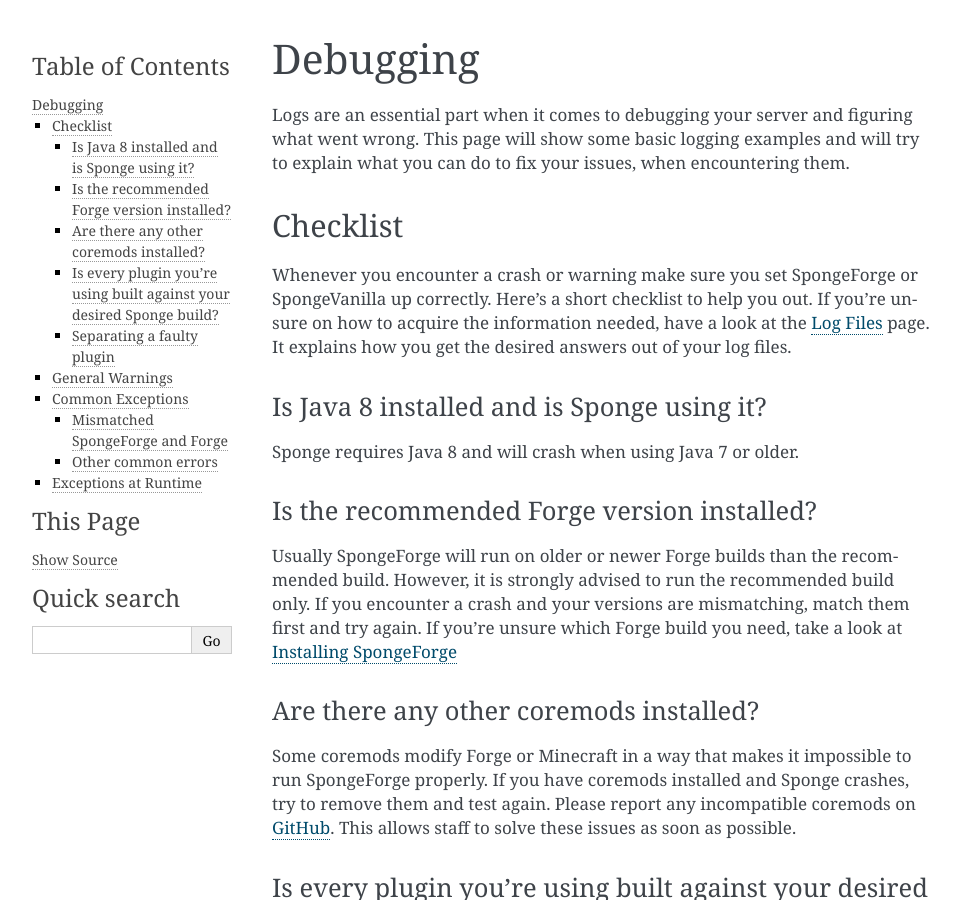
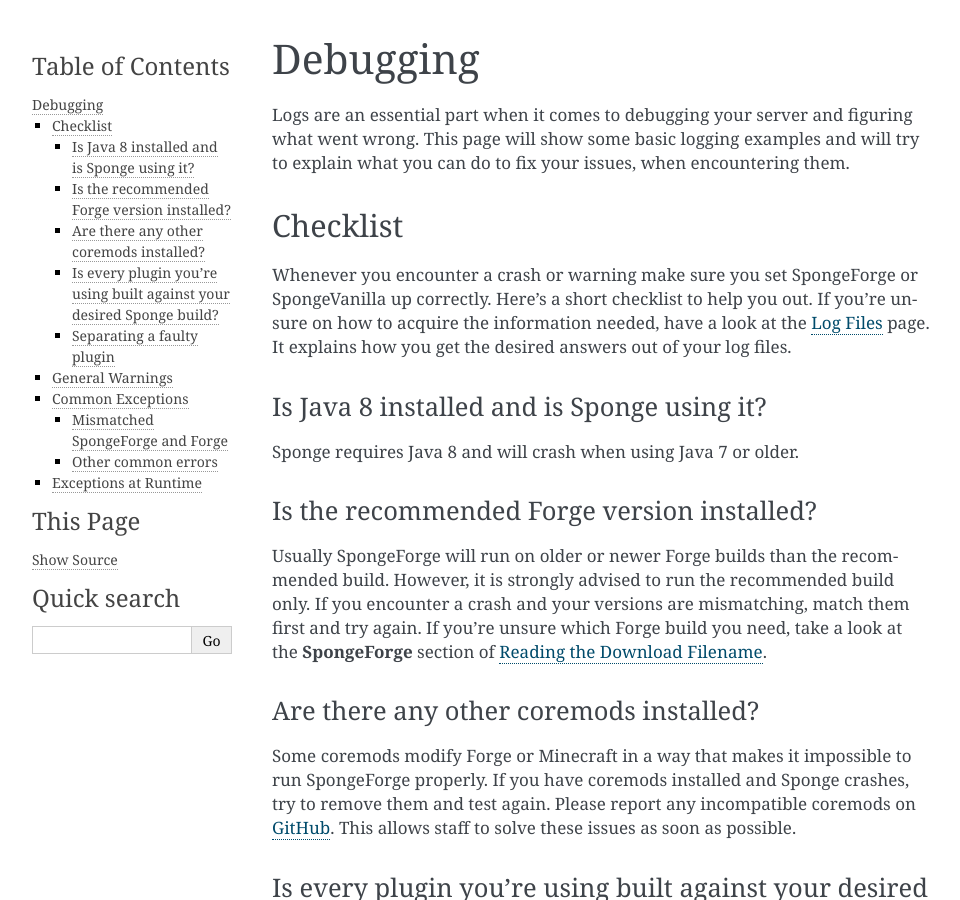
Before and after one commit to SpongePowered/SpongeDocs, a Sphinx documentation site: the page built from source/server/spongineer/debugging.rst, in a window 1280 px wide and 900 px high. Shown: the whole window, without its empty margins (148-1108 px from the left). Built offline with Sphinx 7.4.7, drawn with Linux system fonts in a browser that asks for light colours; pages that are not in the unit, such as notebooks, are missing from menus; some of the changed text lies outside the part shown.

```diff
--- a/source/server/getting-started/implementations/spongevanilla.rst
+++ b/source/server/getting-started/implementations/spongevanilla.rst
@@ -17,7 +17,8 @@ do not want to run a Forge server. Originally started as an independent project
 Download
 ========
 
-Grab your copy of `SpongeVanilla here <https://www.spongepowered.org/downloads>`_.
+Review our :doc:`/versions/versioning` and grab your copy of `SpongeVanilla here
+<https://www.spongepowered.org/downloads>`_.
 
 Installing SpongeVanilla
 ========================
--- a/source/server/spongineer/debugging.rst
+++ b/source/server/spongineer/debugging.rst
@@ -23,7 +23,7 @@ Is the recommended Forge version installed?
 Usually SpongeForge will run on older or newer Forge builds than the recommended build.
 However, it is strongly advised to run the recommended build only.
 If you encounter a crash and your versions are mismatching, match them first and try again.
-If you're unsure which Forge build you need, take a look at :doc:`/server/getting-started/implementations/spongeforge`
+If you're unsure which Forge build you need, take a look at the **SpongeForge** section of :doc:`../../versions/filenames`.
 
 Are there any other coremods installed?
 ~~~~~~~~~~~~~~~~~~~~~~~~~~~~~~~~~~~~~~~
@@ -95,7 +95,7 @@ Mismatched SpongeForge and Forge
 
 This is a common crash when you try to run SpongeForge on the wrong Forge build. Note that the target/Mixin can vary.
 Always match Forge against SpongeForge! If you're unsure which version of Forge is required and you already got your
-SpongeForge build, take a look at: :doc:`../getting-started/implementations/spongeforge/`
+SpongeForge build, take a look at the **SpongeForge** section of :doc:`../../versions/filenames`.
 
 Other common errors
 ~~~~~~~~~~~~~~~~~~~
--- a/source/server/spongineer/logs.rst
+++ b/source/server/spongineer/logs.rst
@@ -182,7 +182,7 @@ The example log indicates that we're running:
  [main/INFO] [FML]: Loading tweaker org.spongepowered.asm.launch.MixinTweaker from spongeforge-1.12.2-2705-7.1.0-BETA-3136.jar
 
 This indicates that SpongeForge 3136 was found and loaded by Forge. For further help regarding the SpongeForge
-naming scheme, have a look here: :doc:`../getting-started/implementations/spongeforge/`.
+naming scheme, have a look at :doc:`../../versions/filenames`.
 
 latest.log
 ~~~~~~~~~~
```
